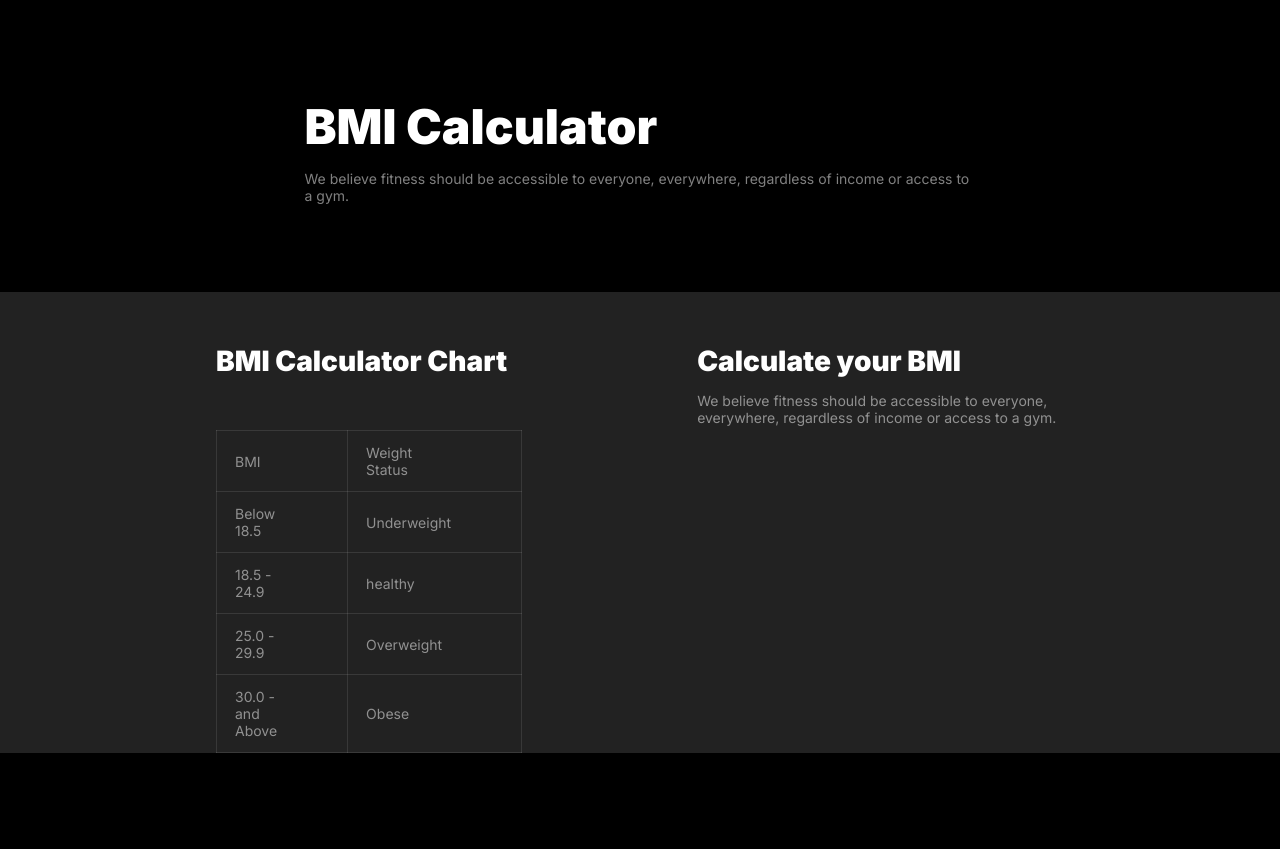
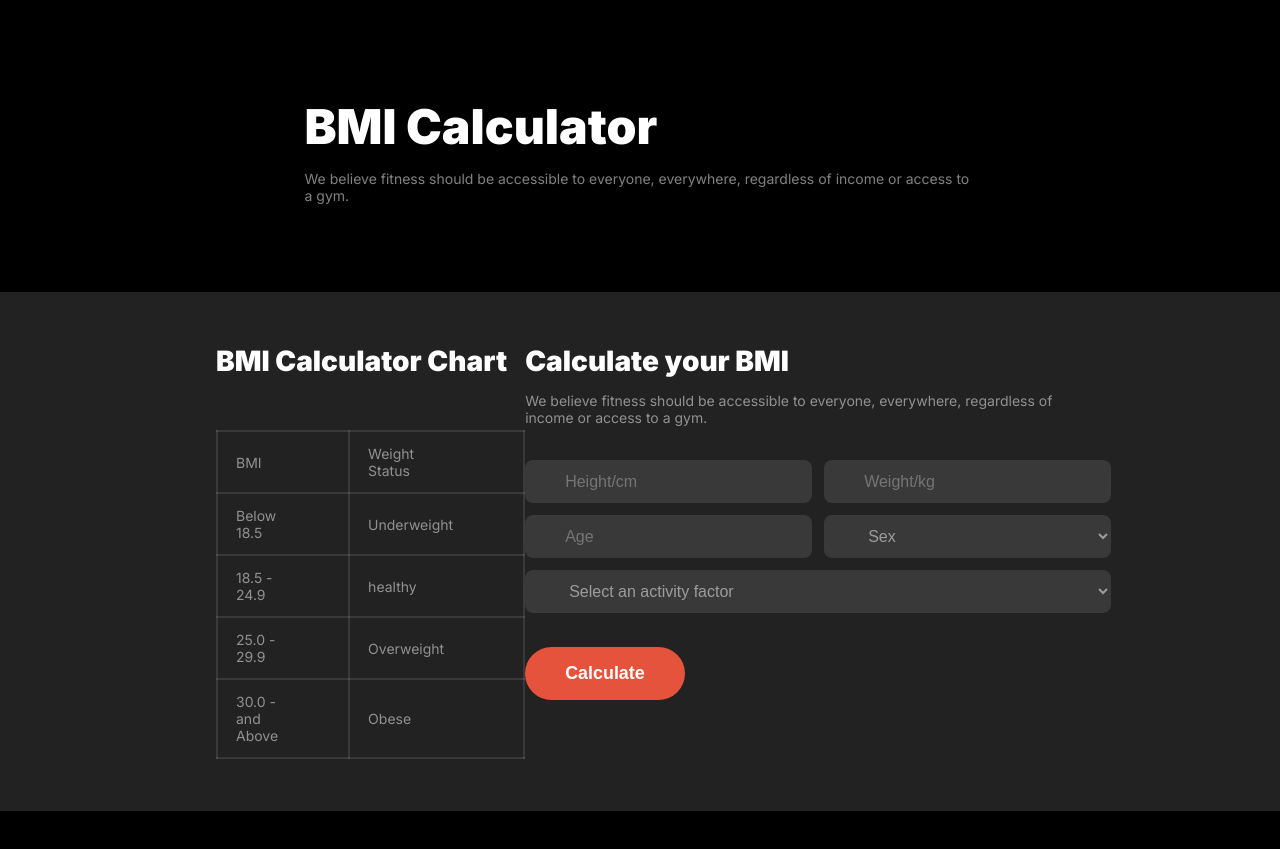
Before and after one commit to mdtayef001/Assignment-2, a plain HTML site: page index.html in a window 1280 px wide. Shown: the part 1710-2559 px from the top of the page. Before the commit the page ends 2463 px from the top, so only its background shows below. Drawn offline with Linux system fonts and the light colour scheme; a web font is replaced by a local one.

Commit message:
finish the BMI-chart & the BMI-Calulator

```diff
--- a/index.html
+++ b/index.html
@@ -147,6 +147,20 @@
                   everywhere, regardless of income or access to a gym.
                 </p>
               </div>
+              <div class="input gird">
+                <input type="text" placeholder="Height/cm" />
+                <input type="text" placeholder="Weight/kg" />
+                <input type="text" placeholder="Age" />
+                <select name="Age" id="">
+                  <option value="Sex">Sex</option>
+                  <option value="meal">Meal</option>
+                  <option value="female">Female</option>
+                </select>
+                <select name="active" id="active">
+                  <option value="">Select an activity factor</option>
+                </select>
+              </div>
+              <button class="btn">Calculate</button>
             </form>
           </div>
         </div>
--- a/style/style.css
+++ b/style/style.css
@@ -266,6 +266,9 @@
 
 /* BMI Calculator */
 
+.bmi-calculator {
+  margin-bottom: 100px;
+}
 .bmi-calculator > .text-container {
   text-align: start;
   margin: 0 auto;
@@ -277,11 +280,11 @@
 }
 
 .bg-color-2 {
-  padding-top: 52px;
+  padding: 52px 0 52px 0;
 }
 
 .bg-color-2 > div {
-  gap: 175px;
+  justify-content: space-between;
 }
 
 .bmi-chart {
@@ -301,7 +304,7 @@
 td,
 th {
   text-align: start;
-  border: 1px solid rgba(255, 255, 255, 0.1);
+  border: 2px solid rgba(255, 255, 255, 0.1);
   padding: 13px 70px 13px 18px;
   font-size: var(--sm-s);
   font-weight: 400;
@@ -322,4 +325,27 @@ th {
   color: var(--light-gry);
   font-size: var(--sm-s);
   font-weight: 400;
+  margin-bottom: 34px;
 }
+
+.input {
+  max-width: 577px;
+  gap: 12px;
+  grid-template-columns: repeat(2, 1fr);
+  grid-template-rows: repeat(3, 1fr);
+  margin-bottom: 34px;
+}
+
+.input > #active {
+  grid-column: span 2;
+}
+
+.input > input,
+select {
+  color: var(--light-gry);
+  font-weight: 400;
+  font-size: 1rem;
+  padding: 12px 40px;
+  border-radius: 8px;
+  background: rgba(255, 255, 255, 0.1);
+}
```
